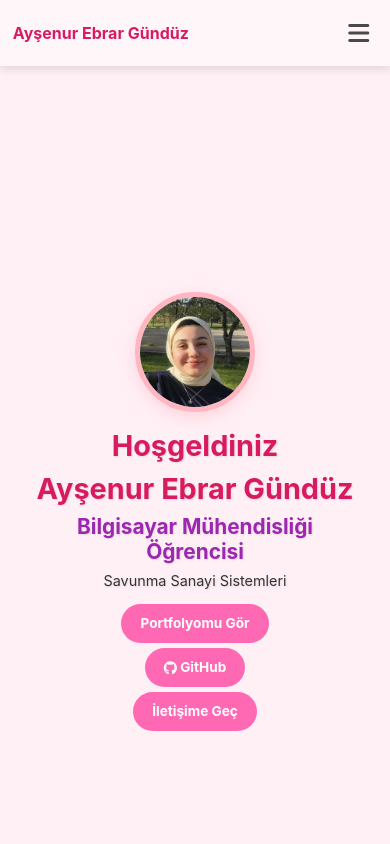
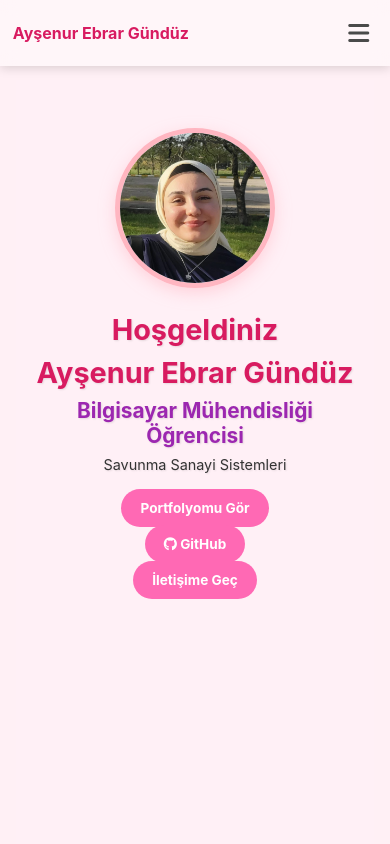
Before and after one commit to AysenurGunduz/Portfolyo, a React (Create React App) app: page / in a window 390 px wide. Shown: the top 844 px of the page. Built offline with nearby package versions, Linux system fonts and the light colour scheme.

Commit message:
Mobil iyileştirmeler

```diff
--- a/src/styles/Home.css
+++ b/src/styles/Home.css
@@ -161,16 +161,15 @@
 
   .hero-section {
     padding: 2rem 1rem;
-    min-height: 100vh;
-    justify-content: center;
-    align-items: center;
+    min-height: calc(100vh - 80px);
+    justify-content: flex-start;
+    text-align: center;
   }
 
   .profile-image {
-    width: 150px;
-    height: 150px;
-    margin-top: 1rem;
-    margin-bottom: 1.5rem;
+    width: 180px;
+    height: 180px;
+    margin: 2rem auto 2rem;
   }
 
   .hero-section h1 {
@@ -190,7 +189,7 @@
 
   .cta-buttons {
     flex-direction: column;
-    gap: 2.5rem;
+    gap: 1rem;
     width: 100%;
     max-width: 280px;
     margin: 0 auto;
@@ -240,10 +239,9 @@
   }
 
   .profile-image {
-    width: 120px;
-    height: 120px;
-    margin-top: 0.5rem;
-    margin-bottom: 1rem;
+    width: 160px;
+    height: 160px;
+    margin: 1.5rem auto 1.5rem;
   }
 
   .hero-section h1 {
@@ -260,7 +258,7 @@
 
   .cta-buttons {
     max-width: 250px;
-    gap: 1.5rem;
+    gap: 1rem;
   }
 
   .btn {
```
